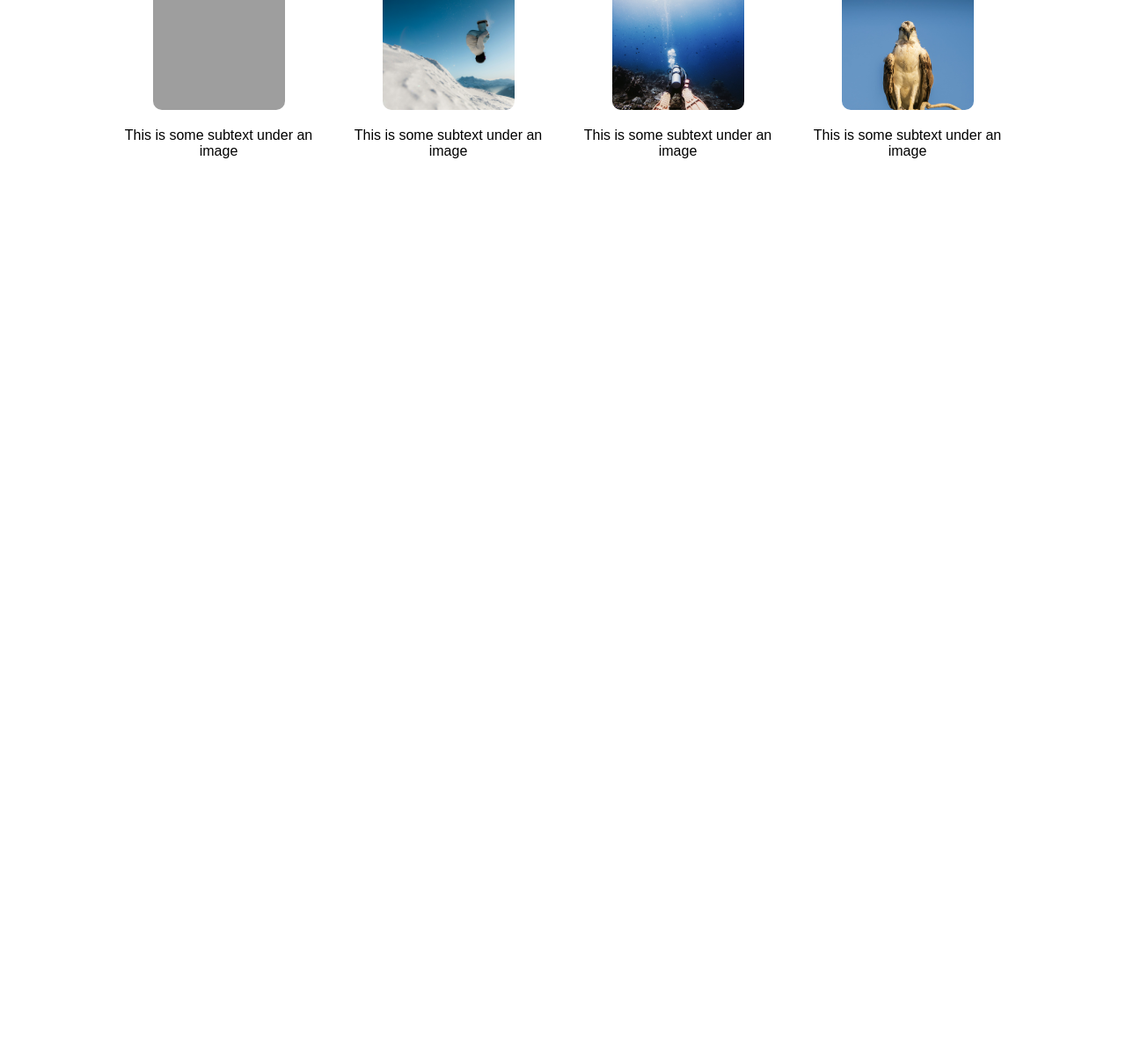
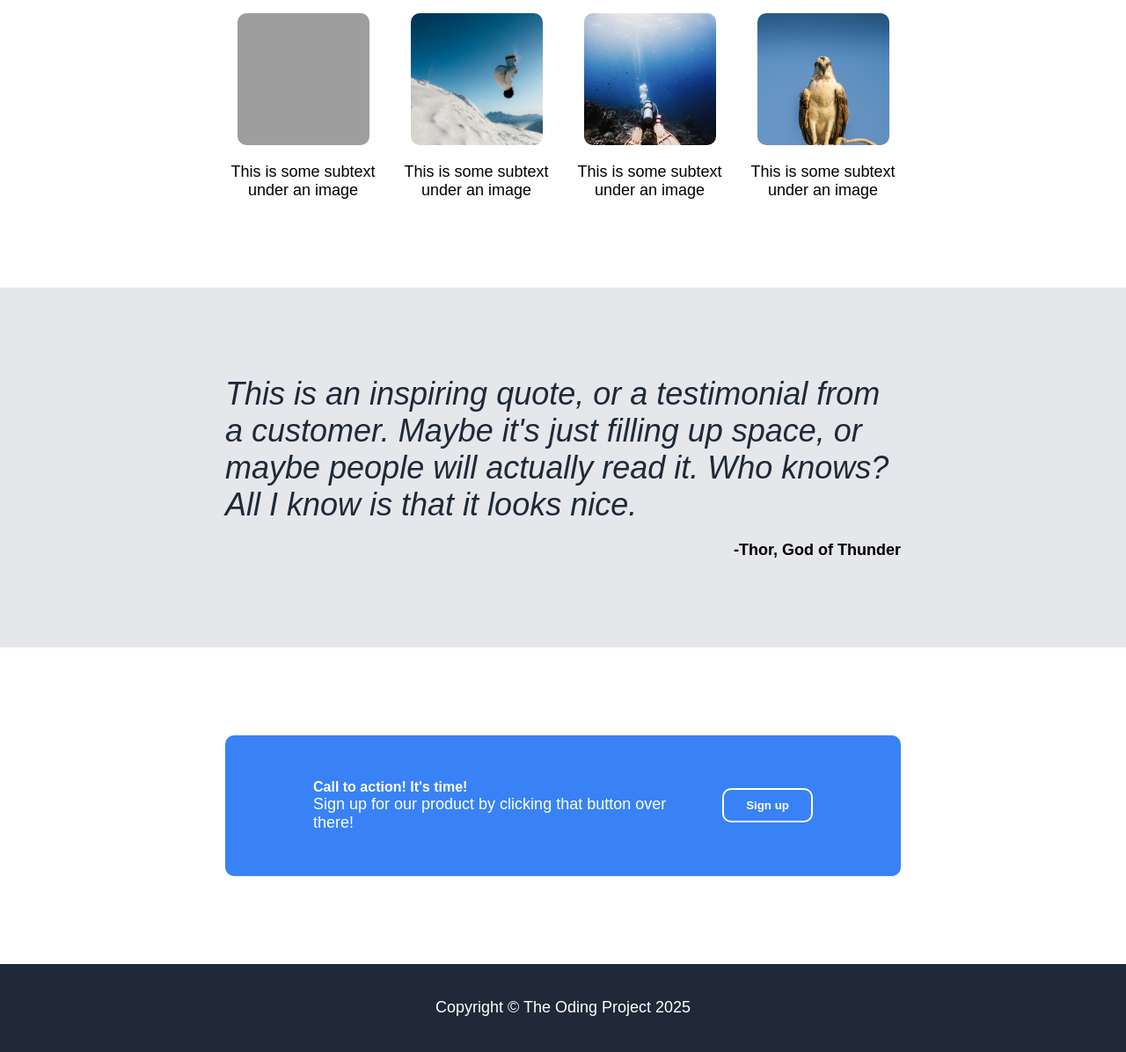
Before and after one commit to liesahr/odin-landing-page, a plain HTML site: page index.html in a window 1280 px wide. Shown: the part 729-1925 px from the top of the page at 88% size. Before the commit the page ends 970 px from the top, so only its background shows below. Drawn offline with Linux system fonts and the light colour scheme; grey boxes are pictures that could not be loaded.

Commit message:
Added Quote, Call to action and footer section

```diff
--- a/index.html
+++ b/index.html
@@ -49,5 +49,23 @@
             </div>
         </div>
     </div>
+    <div class="quote-section">
+        <div class="quote">
+            <h3>This is an inspiring quote, or a testimonial from a customer. Maybe it's just filling up space, or maybe people will actually read it. Who knows? All I know is that it looks nice.</h3>
+            <p>-Thor, God of Thunder</p>
+        </div>
+    </div>
+    <div class="cta-section">
+        <div class="cta-container">
+            <div class="cta-text">
+                <h4>Call to action! It's time!</h4>
+                <p>Sign up for our product by clicking that button over there!</p>
+            </div>
+            <button>Sign up</button>
+        </div>
+    </div>
+    <footer>
+        <p>Copyright © The Oding Project 2025</p>
+    </footer>
 </body>
 </html>
--- a/style.css
+++ b/style.css
@@ -3,6 +3,10 @@
     box-sizing: border-box;
     padding: 0;
     margin: 0;
+}
+
+p {
+    font-size: 18px;
 }
 
 header {
@@ -81,7 +85,7 @@ h1 {
 }
 
 .info-section {
-    padding: 60px 0;
+    padding: 100px 0;
     display: flex;
     flex-direction: column;
     justify-content: center;
@@ -99,7 +103,7 @@ h2 {
     display: flex;
     flex-direction: row;
     gap: 20px;
-    width: 80%;
+    width: 60%;
 }
 
 .info p {
@@ -145,3 +149,75 @@ h2 {
     background-size: cover;
     border-radius: 10px;
 }
+
+.quote-section {
+    width: 100%;
+    background-color: #E5E7EB;
+    display: flex;
+    justify-content: center;
+    align-items: center;
+}
+
+.quote {
+    width: 60%;
+    padding: 100px 0;
+    display: flex;
+    flex-direction: column;
+}
+
+.quote h3 {
+    font-size: 36px;
+    color: #1F2937;
+    font-weight: 300;
+    font-style: italic;
+}
+
+.quote p {
+    font-weight: bold;
+    align-self: flex-end;
+    margin-top: 20px;
+}
+
+.cta-section {
+    display: flex;
+    justify-content: center;
+    padding: 100px 0;
+}
+
+.cta-container {
+    background-color: #3882F6;
+    color: white;
+    padding: 50px 100px;
+    width: 60%;
+    display: flex;
+    flex-direction: row;
+    gap: 20px;
+    justify-content: space-between;
+    border-radius: 10px;
+    align-items: center;
+}
+
+.cta-text {
+    flex-shrink: 2;
+}
+
+.cta-container button {
+    background-color: #3882F6;
+    border-color: white;
+    border-style: solid;
+    border-width: 2px;
+    border-radius: 10px;
+    color: white;
+    padding: 10px 25px;
+    font-weight: bold;
+    white-space: nowrap;
+}
+
+footer {
+    background-color: #1F2937;
+    color: white;
+    display: flex;
+    align-items: center;
+    justify-content: center;
+    height: 100px;
+}
```
